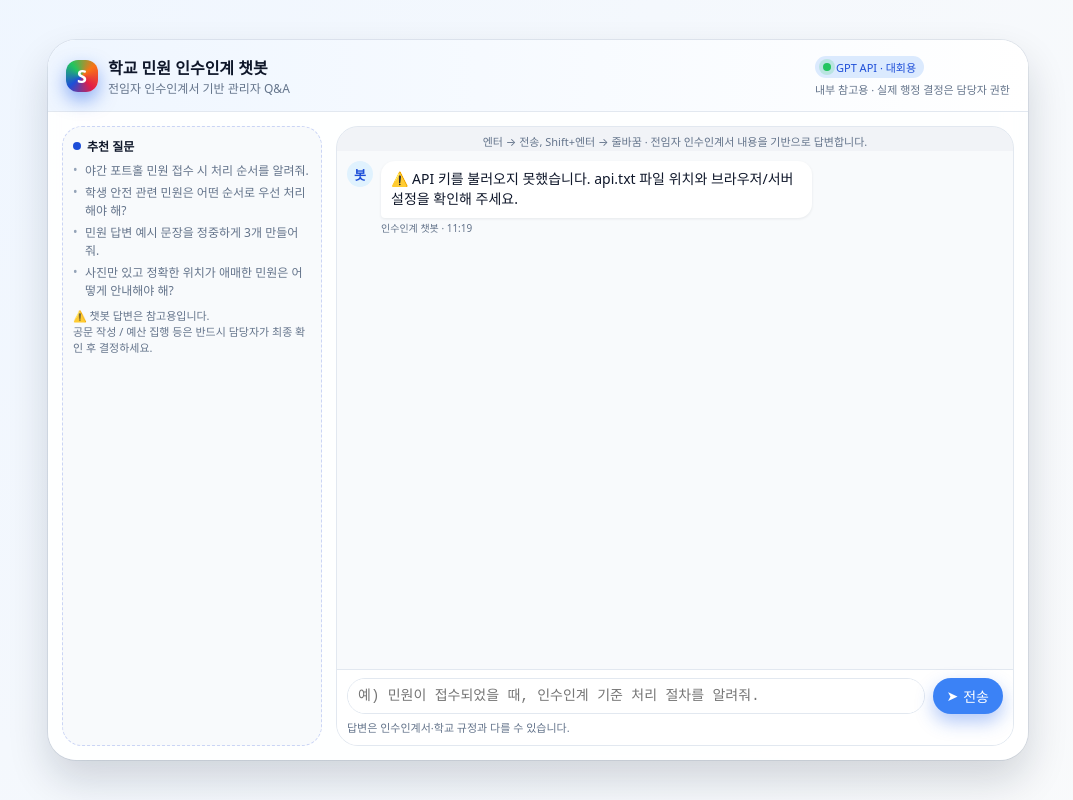
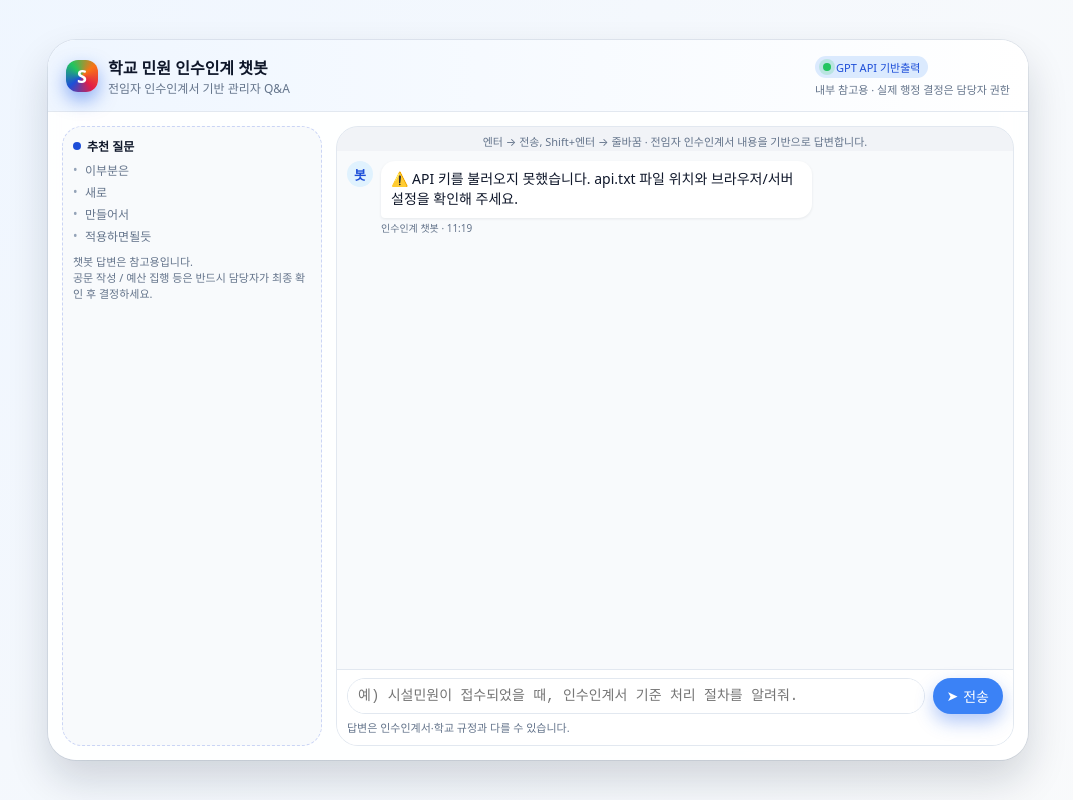
Before and after one commit to yonam-copspot/yonam-copspot, a plain HTML site: page Admin/AIchatbot/chatbot.html in a window 1280 px wide. Shown: the whole page, without its empty margins (102-1175 px from the left). Drawn offline with Linux system fonts and the light colour scheme; no server answers.

```diff
--- a/AIchatbot/chatbot.html
+++ b/Admin/AIchatbot/chatbot.html
@@ -348,7 +348,7 @@
       <div>
         <div class="badge">
           <span class="badge-dot"></span>
-          <span>GPT API · 대회용</span>
+          <span>GPT API 기반출력</span>
         </div>
         <div class="header-right-text">
           내부 참고용 · 실제 행정 결정은 담당자 권한
@@ -363,13 +363,13 @@
           추천 질문
         </div>
         <ul>
-          <li>야간 포트홀 민원 접수 시 처리 순서를 알려줘.</li>
-          <li>학생 안전 관련 민원은 어떤 순서로 우선 처리해야 해?</li>
-          <li>민원 답변 예시 문장을 정중하게 3개 만들어 줘.</li>
-          <li>사진만 있고 정확한 위치가 애매한 민원은 어떻게 안내해야 해?</li>
+          <li>이부분은</li>
+          <li>새로</li>
+          <li>만들어서</li>
+          <li>적용하면될듯</li>
         </ul>
         <div style="font-size: 11px;">
-          ⚠️ 챗봇 답변은 참고용입니다.<br />
+          챗봇 답변은 참고용입니다.<br />
           공문 작성 / 예산 집행 등은 반드시 담당자가 최종 확인 후 결정하세요.
         </div>
       </aside>
@@ -385,7 +385,7 @@
             <textarea
               id="user-input"
               rows="1"
-              placeholder="예) 민원이 접수되었을 때, 인수인계 기준 처리 절차를 알려줘."
+              placeholder="예) 시설민원이 접수되었을 때, 인수인계서 기준 처리 절차를 알려줘."
             ></textarea>
             <button type="submit" id="send-btn">
               <span>➤</span>
```
